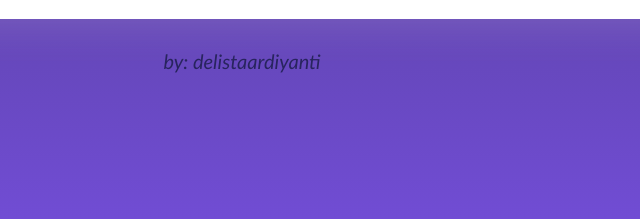
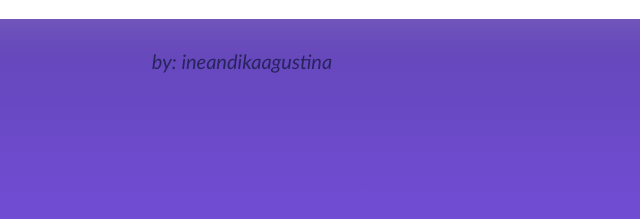
Before and after one commit to ineandika/ineandika.github.io, a plain HTML site: page if&for.html in a window 1280 px wide. Shown: the part 547-766 px from the top of the page, 398-1038 px from the left. Drawn offline with Linux system fonts and the light colour scheme.

Commit message:
Update if&for.html

```diff
--- a/if&for.html
+++ b/if&for.html
@@ -89,6 +89,6 @@
         hasilElemen.textContent = hasil;
     </script>
     </div>
-    <footer><i>by: delistaardiyanti</i></footer>
+    <footer><i>by: ineandikaagustina</i></footer>
 </body>
 </html>
```
